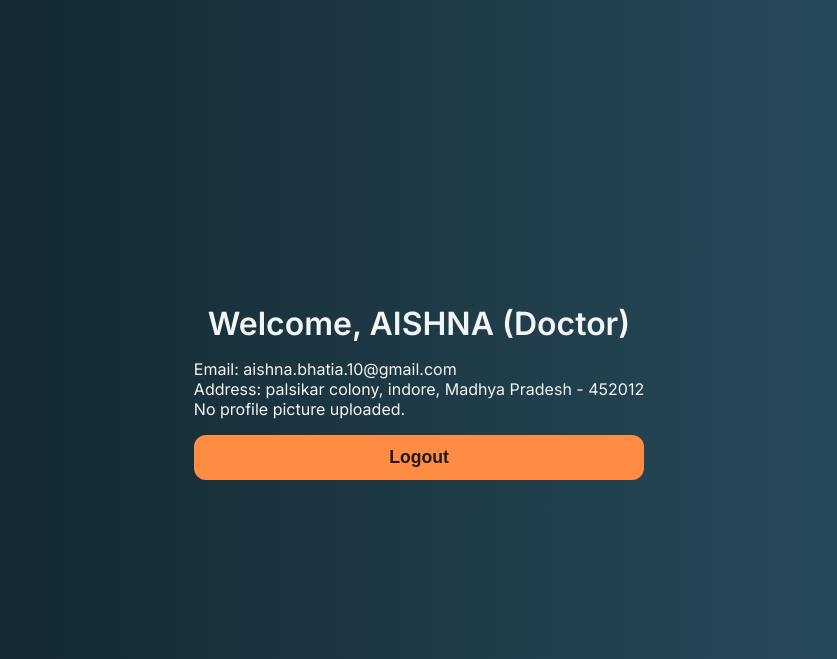
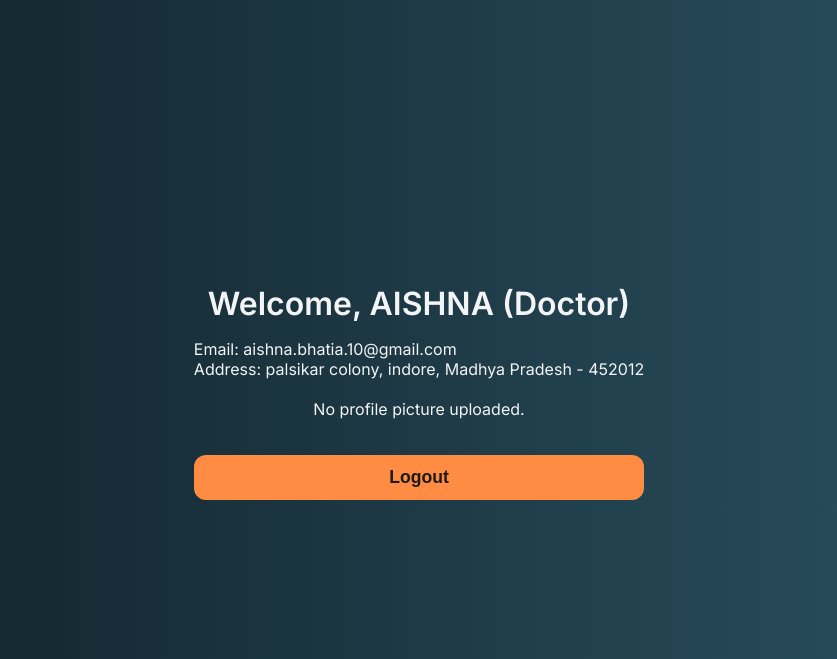
Before and after one commit to aishna05/django-multi-role-auth, a Django app: page /doctor/dashboard/ in a window 1280 px wide. Shown: the top 659 px of the page, without its empty margins (221-1058 px from the left). Run offline with Django 5.2, Linux system fonts and the light colour scheme; a user stored in the database is signed in.

Commit message:
final done

```diff
--- a/authentication/static/style.css
+++ b/authentication/static/style.css
@@ -125,6 +125,23 @@ button:hover {
   color: white;
 }
 
+/* Container for centering the image */
+.image-container {
+  display: flex;
+  justify-content: center; /* centers horizontally */
+  align-items: center;     /* centers vertically */
+  margin: 20px 0;
+}
+
+/* If you want the image itself centered and responsive */
+.image-container img {
+  max-width: 30%;
+  height: auto;
+  border-radius: 8px;  /* optional: rounded corners */
+  box-shadow: 0 4px 10px rgba(0,0,0,0.5); /* subtle shadow */
+}
+
+
 /* Responsive styling */
 @media (max-width: 768px) {
   .container {
--- a/authentication/templates/doctor_dashboard.html
+++ b/authentication/templates/doctor_dashboard.html
@@ -5,11 +5,13 @@
     <h2>Welcome, {{ user.first_name }} (Doctor)</h2>
     <p>Email: {{ user.email }}</p>
     <p>Address: {{ user.address_line1 }}, {{ user.city }}, {{ user.state }} - {{ user.pincode }}</p>
-    {% if user.profile_picture %}
-        <img src="{{ user.profile_picture.url }}" alt="Profile Picture" height="100">
-    {% else %}
-        <p>No profile picture uploaded.</p>
-    {% endif %}
+    <div class="image-container">
+        {% if user.profile_picture %}
+            <img src="{{ user.profile_picture.url }}" alt="Profile Picture">
+        {% else %}
+            <p>No profile picture uploaded.</p>
+        {% endif %}
+    </div>
 </div>
 <form method="post" action="{% url 'logout' %}">
     {% csrf_token %}
--- a/authentication/urls.py
+++ b/authentication/urls.py
@@ -5,7 +5,7 @@ from django.contrib.auth.views import LogoutView
 
 urlpatterns = [
     path('signup/', views.signup_view, name='signup'),
-    path('login/', views.login_view, name='login'),
+    path('', views.login_view, name='login'),
     path('logout/', LogoutView.as_view(next_page='login'), name='logout'),
     path('patient/dashboard/', views.patient_dashboard, name='patient_dashboard'),
     path('doctor/dashboard/', views.doctor_dashboard, name='doctor_dashboard'),
```
Also changed, not shown: authentication/templates/patient_dashboard.html (+7 -5 lines), db.sqlite3.
